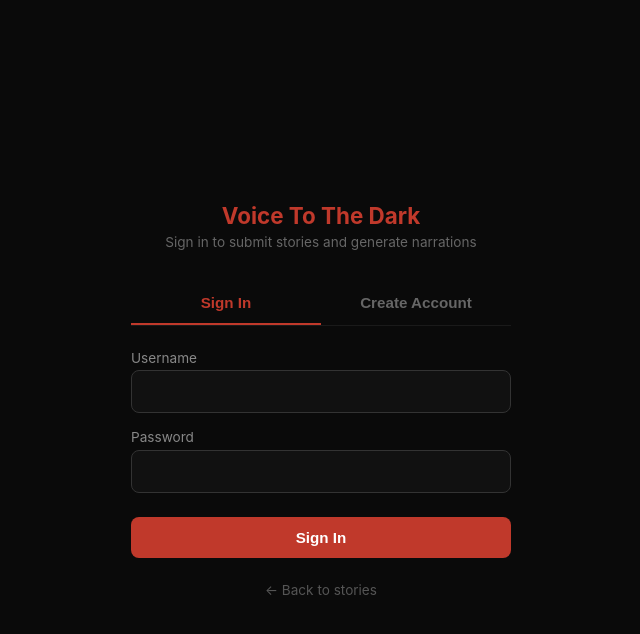
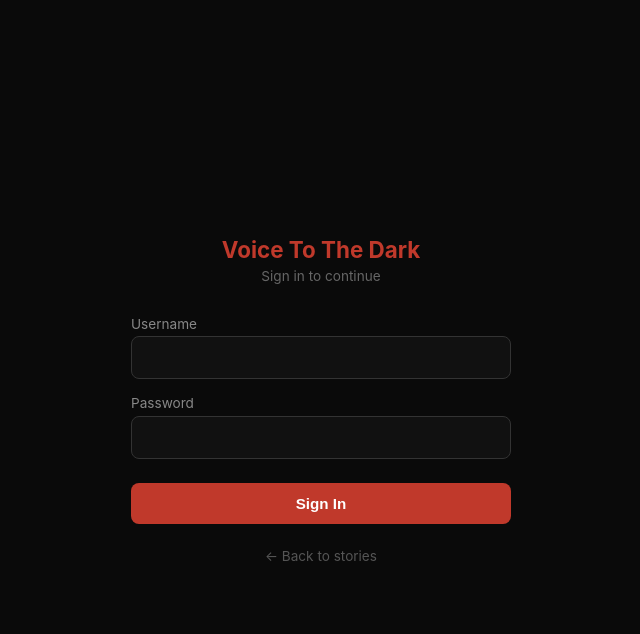
Before and after one commit to LukeHeffAI/Voice-To-The-Dark, a FastAPI app: page /login in a window 1280 px wide. Shown: the top 634 px of the page, without its empty margins (319-959 px from the left). Run offline with FastAPI, Linux system fonts and the light colour scheme.

Commit message:
Simplify auth for home network: 4-week cookies, admin-only registration
- JWT/cookie lifetime extended from 72 hours to 4 weeks
- Registration endpoint now requires admin auth — no public sign-ups
- Login page simplified to just username/password (no register tab)
- Added CLI tool to create users: python -m app.create_user <user> <pass> [--admin]

https://claude.ai/code/session_01CuiKbuQbxxvJtivmdxwCCN

```diff
--- a/app/config.py
+++ b/app/config.py
@@ -10,6 +10,6 @@ class Settings:
     ANTHROPIC_API_KEY = os.getenv("ANTHROPIC_API_KEY")
     JWT_SECRET_KEY = os.getenv("JWT_SECRET_KEY", "change_me_to_a_random_secret")
     JWT_ALGORITHM = "HS256"
-    JWT_EXPIRE_HOURS = 72
+    JWT_EXPIRE_HOURS = 24 * 28  # 4 weeks
 
 settings = Settings()
--- a/app/templates/login.html
+++ b/app/templates/login.html
@@ -38,35 +38,6 @@
             color: #666;
             margin-top: 0.3rem;
         }
-
-        .tab-bar {
-            display: flex;
-            margin-bottom: 1.5rem;
-            border-bottom: 1px solid #1a1a1a;
-        }
-        .tab {
-            flex: 1;
-            padding: 0.75rem;
-            text-align: center;
-            font-size: 0.95rem;
-            font-weight: 600;
-            color: #666;
-            cursor: pointer;
-            border-bottom: 2px solid transparent;
-            transition: all 0.15s;
-            background: none;
-            border-top: none;
-            border-left: none;
-            border-right: none;
-        }
-        .tab:hover { color: #ccc; }
-        .tab.active {
-            color: #c0392b;
-            border-bottom-color: #c0392b;
-        }
-
-        .form-panel { display: none; }
-        .form-panel.active { display: block; }
 
         .form-group {
             margin-bottom: 1rem;
@@ -145,45 +116,19 @@
     <div class="auth-container">
         <div class="auth-header">
             <h1>Voice To The Dark</h1>
-            <p>Sign in to submit stories and generate narrations</p>
+            <p>Sign in to continue</p>
         </div>
 
-        <div class="tab-bar">
-            <button class="tab active" onclick="switchTab('login')">Sign In</button>
-            <button class="tab" onclick="switchTab('register')">Create Account</button>
+        <div class="form-group">
+            <label class="form-label" for="username">Username</label>
+            <input class="form-input" id="username" type="text" autocomplete="username" autocapitalize="off">
         </div>
-
-        <!-- Login form -->
-        <div class="form-panel active" id="loginPanel">
-            <div class="form-group">
-                <label class="form-label" for="loginUser">Username</label>
-                <input class="form-input" id="loginUser" type="text" autocomplete="username" autocapitalize="off">
-            </div>
-            <div class="form-group">
-                <label class="form-label" for="loginPass">Password</label>
-                <input class="form-input" id="loginPass" type="password" autocomplete="current-password">
-            </div>
-            <button class="form-submit" id="loginBtn" onclick="doLogin()">Sign In</button>
-            <div class="form-message" id="loginMsg"></div>
+        <div class="form-group">
+            <label class="form-label" for="password">Password</label>
+            <input class="form-input" id="password" type="password" autocomplete="current-password">
         </div>
-
-        <!-- Register form -->
-        <div class="form-panel" id="registerPanel">
-            <div class="form-group">
-                <label class="form-label" for="regUser">Username</label>
-                <input class="form-input" id="regUser" type="text" autocomplete="username" autocapitalize="off">
-            </div>
-            <div class="form-group">
-                <label class="form-label" for="regPass">Password</label>
-                <input class="form-input" id="regPass" type="password" autocomplete="new-password">
-            </div>
-            <div class="form-group">
-                <label class="form-label" for="regPass2">Confirm Password</label>
-                <input class="form-input" id="regPass2" type="password" autocomplete="new-password">
-            </div>
-            <button class="form-submit" id="regBtn" onclick="doRegister()">Create Account</button>
-            <div class="form-message" id="regMsg"></div>
-        </div>
+        <button class="form-submit" id="loginBtn" onclick="doLogin()">Sign In</button>
+        <div class="form-message" id="msg"></div>
 
         <a href="/" class="back-link">&larr; Back to stories</a>
     </div>
@@ -191,27 +136,14 @@
     <script>
     const nextUrl = new URLSearchParams(window.location.search).get('next') || '/';
 
-    function switchTab(tab) {
-        document.querySelectorAll('.tab').forEach(t => t.classList.remove('active'));
-        document.querySelectorAll('.form-panel').forEach(p => p.classList.remove('active'));
-
-        if (tab === 'login') {
-            document.querySelectorAll('.tab')[0].classList.add('active');
-            document.getElementById('loginPanel').classList.add('active');
-        } else {
-            document.querySelectorAll('.tab')[1].classList.add('active');
-            document.getElementById('registerPanel').classList.add('active');
-        }
-    }
-
     async function doLogin() {
-        const username = document.getElementById('loginUser').value.trim();
-        const password = document.getElementById('loginPass').value;
+        const username = document.getElementById('username').value.trim();
+        const password = document.getElementById('password').value;
         const btn = document.getElementById('loginBtn');
-        const msg = document.getElementById('loginMsg');
+        const msg = document.getElementById('msg');
 
         if (!username || !password) {
-            showMsg(msg, 'Please fill in all fields.', 'error');
+            showMsg('Please fill in both fields.', 'error');
             return;
         }
 
@@ -228,73 +160,28 @@
             const data = await resp.json();
 
             if (resp.ok) {
-                showMsg(msg, 'Signed in!', 'success');
+                showMsg('Signed in!', 'success');
                 window.location.href = nextUrl;
             } else {
-                showMsg(msg, data.detail || 'Login failed.', 'error');
+                showMsg(data.detail || 'Login failed.', 'error');
             }
         } catch (err) {
-            showMsg(msg, 'Network error.', 'error');
+            showMsg('Network error.', 'error');
         } finally {
             btn.disabled = false;
             btn.textContent = 'Sign In';
         }
     }
 
-    async function doRegister() {
-        const username = document.getElementById('regUser').value.trim();
-        const password = document.getElementById('regPass').value;
-        const password2 = document.getElementById('regPass2').value;
-        const btn = document.getElementById('regBtn');
-        const msg = document.getElementById('regMsg');
-
-        if (!username || !password || !password2) {
-            showMsg(msg, 'Please fill in all fields.', 'error');
-            return;
-        }
-        if (password !== password2) {
-            showMsg(msg, 'Passwords do not match.', 'error');
-            return;
-        }
-
-        btn.disabled = true;
-        btn.textContent = 'Creating...';
-        msg.className = 'form-message';
-
-        try {
-            const resp = await fetch('/auth/register', {
-                method: 'POST',
-                headers: { 'Content-Type': 'application/json' },
-                body: JSON.stringify({ username, password }),
-            });
-            const data = await resp.json();
-
-            if (resp.ok) {
-                showMsg(msg, 'Account created!', 'success');
-                window.location.href = nextUrl;
-            } else {
-                showMsg(msg, data.detail || 'Registration failed.', 'error');
-            }
-        } catch (err) {
-            showMsg(msg, 'Network error.', 'error');
-        } finally {
-            btn.disabled = false;
-            btn.textContent = 'Create Account';
-        }
+    function showMsg(text, type) {
+        const msg = document.getElementById('msg');
+        msg.textContent = text;
+        msg.className = 'form-message ' + type;
     }
 
-    function showMsg(el, text, type) {
-        el.textContent = text;
-        el.className = 'form-message ' + type;
-    }
-
-    // Submit on Enter
     document.querySelectorAll('.form-input').forEach(input => {
         input.addEventListener('keydown', (e) => {
-            if (e.key !== 'Enter') return;
-            const panel = input.closest('.form-panel');
-            if (panel.id === 'loginPanel') doLogin();
-            else doRegister();
+            if (e.key === 'Enter') doLogin();
         });
     });
     </script>
```
Also changed, not shown: app/create_user.py (added, +50 -0 lines), app/routers/auth.py (+8 -25 lines).
